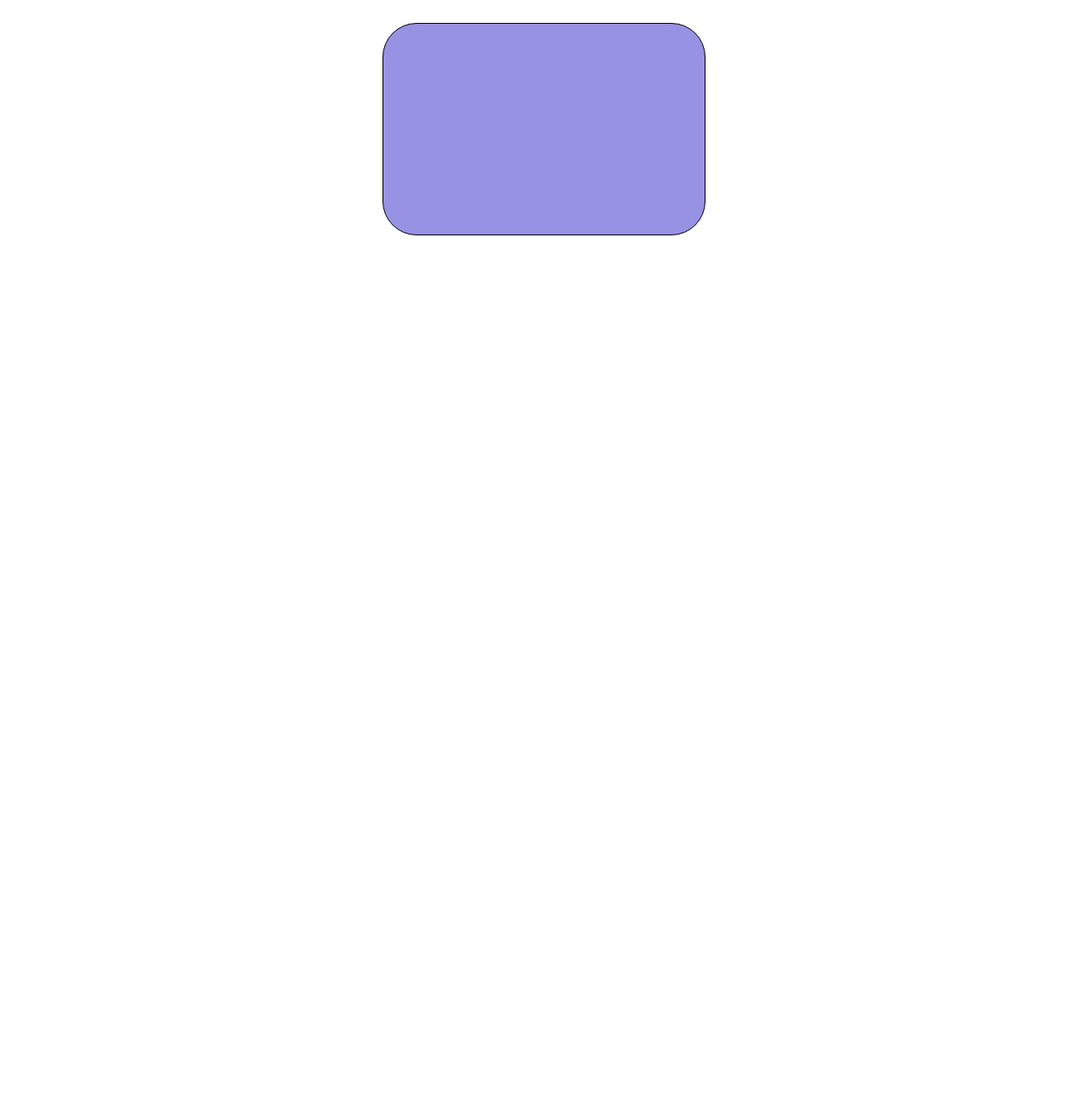
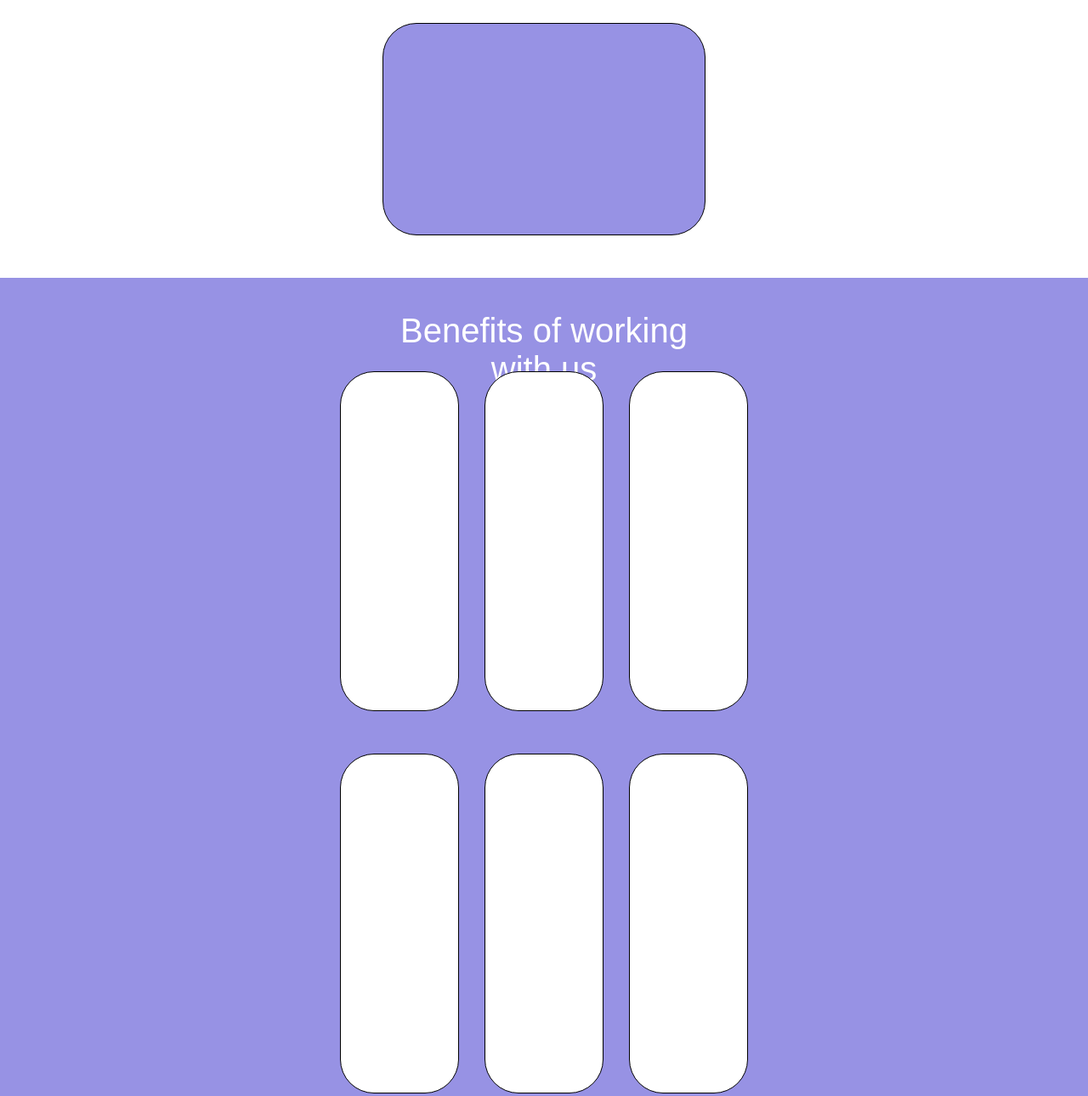
Before and after one commit to StefanoCretella/htmlcss-responsive-layout, a plain HTML site: page index.html in a window 1280 px wide. Shown: the part 1973-3263 px from the top of the page at 85% size. Before the commit the page ends 2250 px from the top, so only its background shows below. Drawn offline with Linux system fonts and the light colour scheme.

Commit message:
[UPD] Fourth main part added

```diff
--- a/index.html
+++ b/index.html
@@ -89,6 +89,25 @@
             </div>
         </div>
 
+        <!-- MAIN 4 -->
+        <div class="container-main-4">
+            <div class="row-main-4">
+                <div class="col-100-main-4">
+                    <div class="benefit-working">Benefits of working with us</div>
+                </div>
+                <div class="col-33-main-4">
+                    <div class="mini-col-4"></div>
+                    <div class="mini-col-center-4"></div>
+                    <div class="mini-col-4"></div>
+                </div>
+                <div class="col-33-main-4">
+                    <div class="mini-col-4"></div>
+                    <div class="mini-col-center-4"></div>
+                    <div class="mini-col-4"></div>
+                </div>
+            </div>
+        </div>
+
 
 
     </main>
--- a/style.css
+++ b/style.css
@@ -2,6 +2,10 @@
     margin: 0;
     padding: 0;
     box-sizing: border-box;
+}
+
+body{
+    font-family: Arial, sans-serif;
 }
 
 header{
@@ -171,7 +175,7 @@ main{
 /* MAIN 3 */
 .container-main-3{
     max-width: 1900px;
-    height: 600px;
+    height: 1100px;
     margin: 0 auto;
     padding-top: 40px;
 }
@@ -207,7 +211,7 @@ main{
 
 .col-100-main-3-2{
     width: 100%;
-    height: 600px;
+    height: 900px;
     margin-left: 450px;
     margin-right: 450px;
 }
@@ -219,6 +223,61 @@ main{
     border: 1px solid black;
     margin-bottom: 30px;
     border-radius: 40px;
+}
+
+/* MAIN 4 */
+.container-main-4{
+    max-width: 1900px;
+    height: 1000px;
+    margin: 0 auto;
+    padding-top: 40px;
+    background-color: rgba(151,146,228,255);
+}
+
+.row-main-4{
+    display: flex;
+    flex-wrap: wrap;
+}
+
+.col-100-main-4{
+    width: 100%;
+    height: 50px;
+    margin-left: 450px;
+    margin-right: 450px;
+}
+
+.benefit-working{
+    text-align: center;
+    color: white;
+    font-size: 40px;
+}
+
+.col-33-main-4{
+    width: 100%;
+    padding-top: 20px;
+    display: flex;
+    margin-left: 400px;
+    margin-right: 400px;
+}
+
+.mini-col-4{
+    width: 100%;
+    height: 400px;
+    border: 1px solid black;
+    margin-bottom: 30px;
+    border-radius: 40px;
+    background-color: white;
+}
+
+.mini-col-center-4{
+    width: 100%;
+    height: 400px;
+    border: 1px solid black;
+    margin-bottom: 30px;
+    border-radius: 40px;
+    background-color: white;
+    margin-left: 30px;
+    margin-right: 30px;
 }
 
 
```
